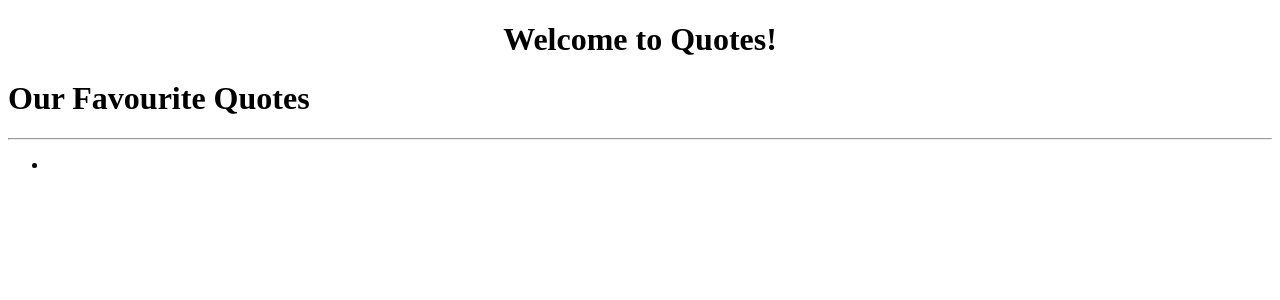
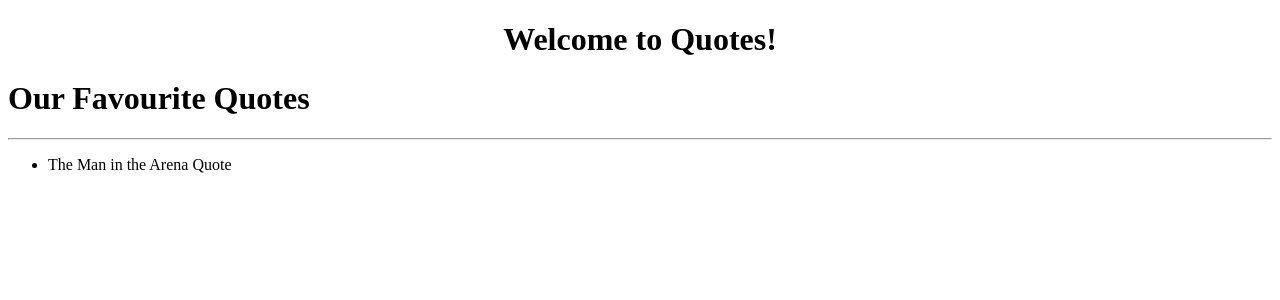
Before and after one commit to robertmuthuri/quotes, an Angular app: page / in a window 1280 px wide. Shown: the top 300 px of the page. Built offline with nearby package versions, Linux system fonts and the light colour scheme.

Commit message:
Resolves error in nesting reference.

```diff
--- a/src/app/quote/quote.component.html
+++ b/src/app/quote/quote.component.html
@@ -8,7 +8,7 @@
 <!--  <div *ngFor="let myQuote of quotes"; let i = index>-->
 
   <li *ngFor="let myGoal of quotes">
-    {{ myQuote }}
+    {{ myGoal.name }}
   </li>
 
 <!--    <button (click)="toggleDetails(i)">Toggle Details</button>-->
```
